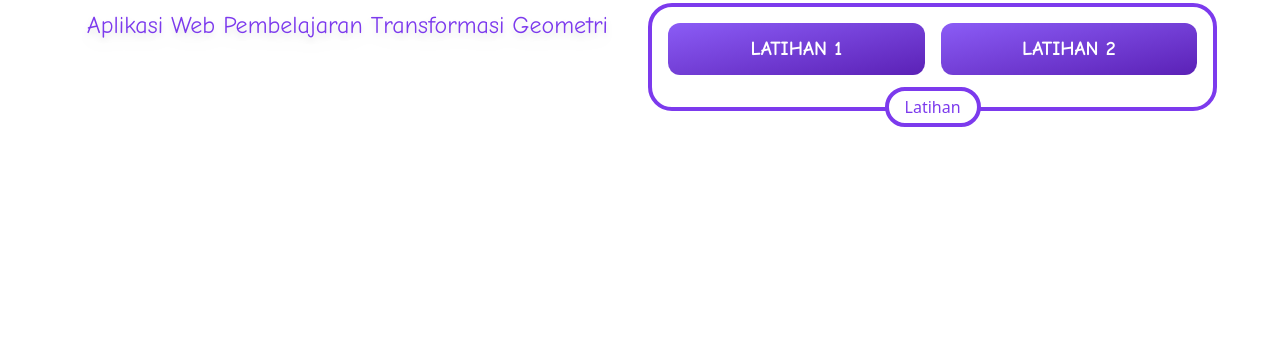
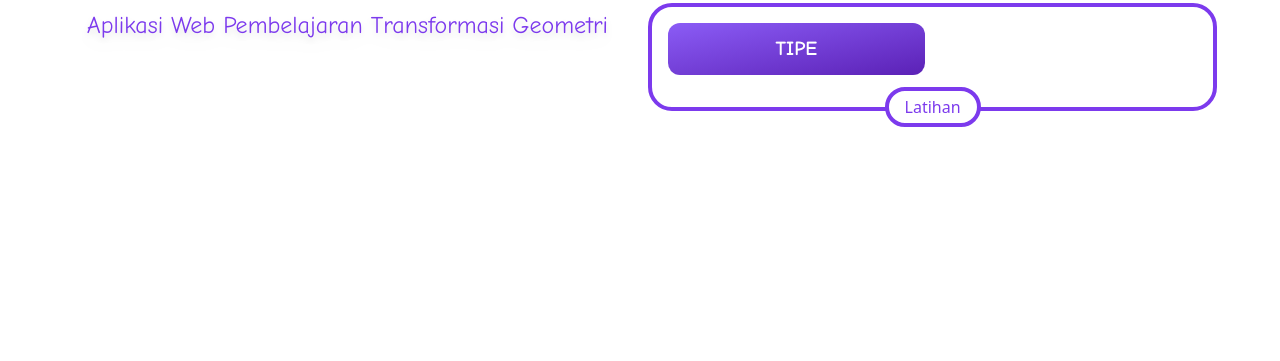
Before and after one commit to dewinurmalitasari/geoviz, a plain HTML site: page index.html in a window 1280 px wide. Shown: the part 439-800 px from the top of the page. Drawn offline with Linux system fonts and the light colour scheme.

Commit message:
Update index.html

```diff
--- a/index.html
+++ b/index.html
@@ -38,8 +38,7 @@
 
             <div class="p-4 pb-8 rounded-3xl flex items-center justify-center border-4 border-violet-600 relative">
                 <div class="grid grid-cols-2 gap-4 w-full">
-                    <button id="exercise_1_button" class="btn">LATIHAN 1</button>
-                    <button id="exercise_2_button" class="btn">LATIHAN 2</button>
+                    <button id="exercise_1_button" class="btn">TIPE</button>
 
                     <div class="float-title float-title-bottom">
                         Latihan
```
